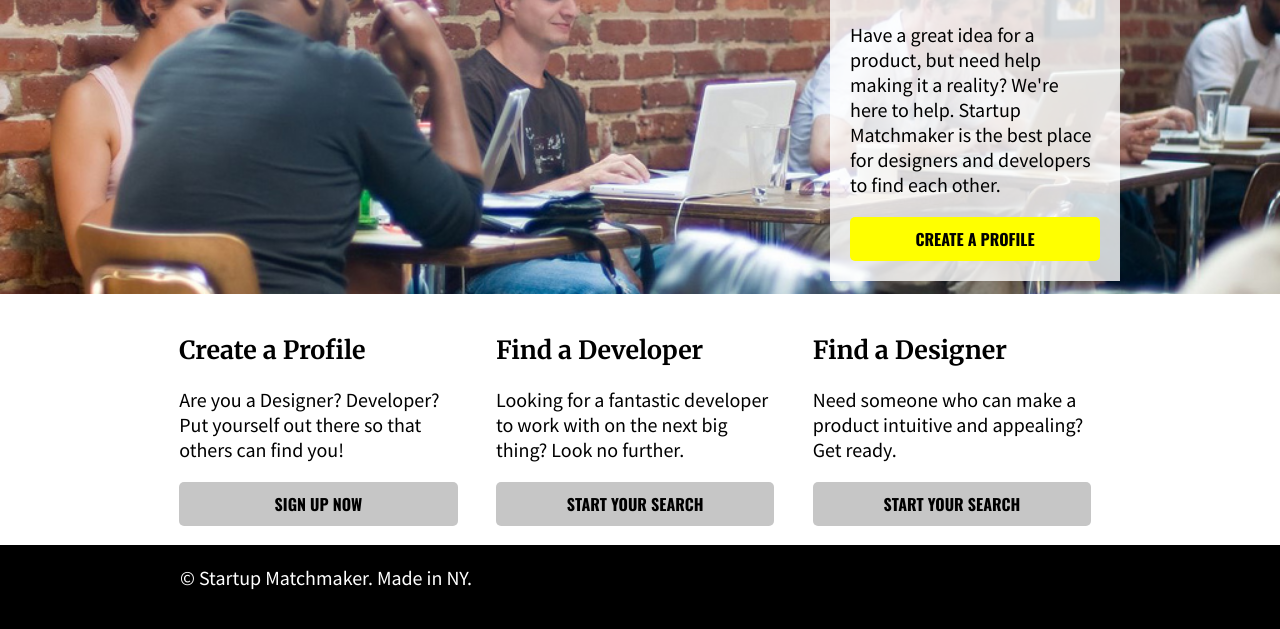
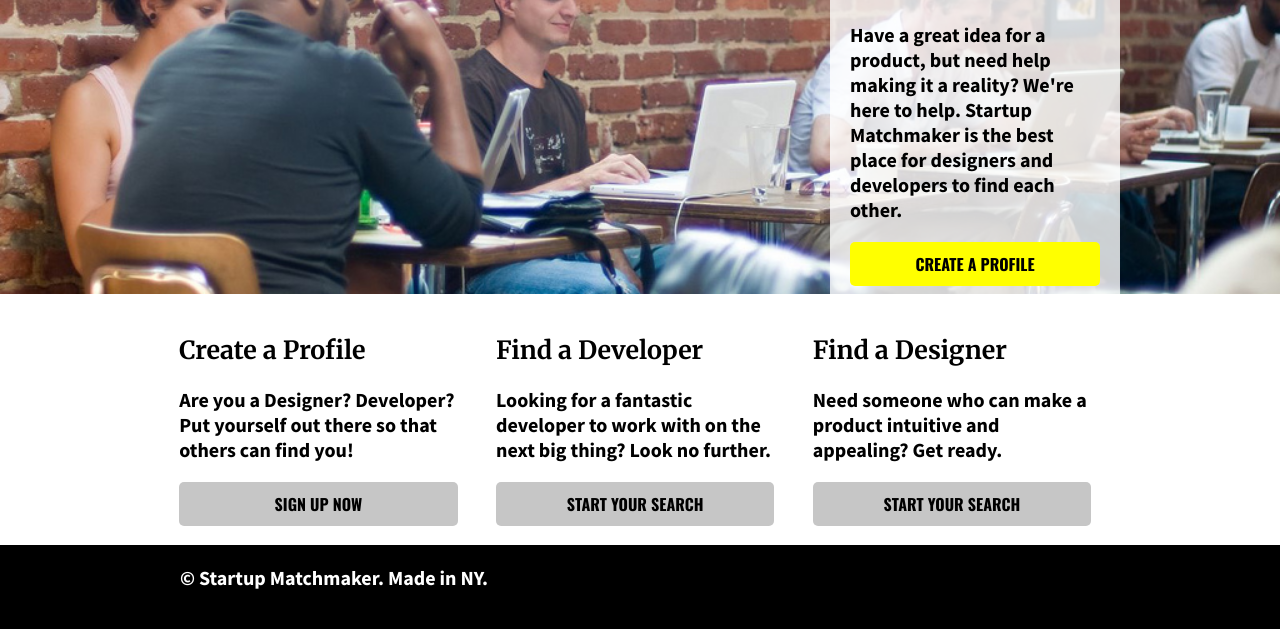
Before and after one commit to shdwyer/homework-startup-matchmaker, a plain HTML site: page index.html in a window 1280 px wide. Shown: the part 331-960 px from the top of the page. Drawn offline with nearby package versions, Linux system fonts and the light colour scheme.

Commit message:
fixed bolds

```diff
--- a/css/style.css
+++ b/css/style.css
@@ -72,7 +72,7 @@
 	width: 250px;
 	padding: 20px;
 	font-family: 'Source Sans Pro', sans-serif;
-	font-style: bold;
+	font-weight: bold;
 	margin-top: 20px;
 }
 
@@ -108,13 +108,13 @@
 
 #choices article h2{
 	font-family: 'Merriweather', serif;
-	font-style: bold;
+	font-weight: bold;
 	font-size: 25px;
 }
 
 #choices article p{
 	font-family: 'Source Sans Pro', sans-serif;
-	font-style: bold;
+	font-weight: bold;
 	font-size: 20px;
 }
 
@@ -122,7 +122,7 @@
 	background-color: black;
 	color: white;
 	font-family: 'Source Sans Pro', sans-serif;
-	font-style: bold;
+	font-weight: bold;
 	font-size: 20px;
 	clear: both;
 	height: 100px;
```
